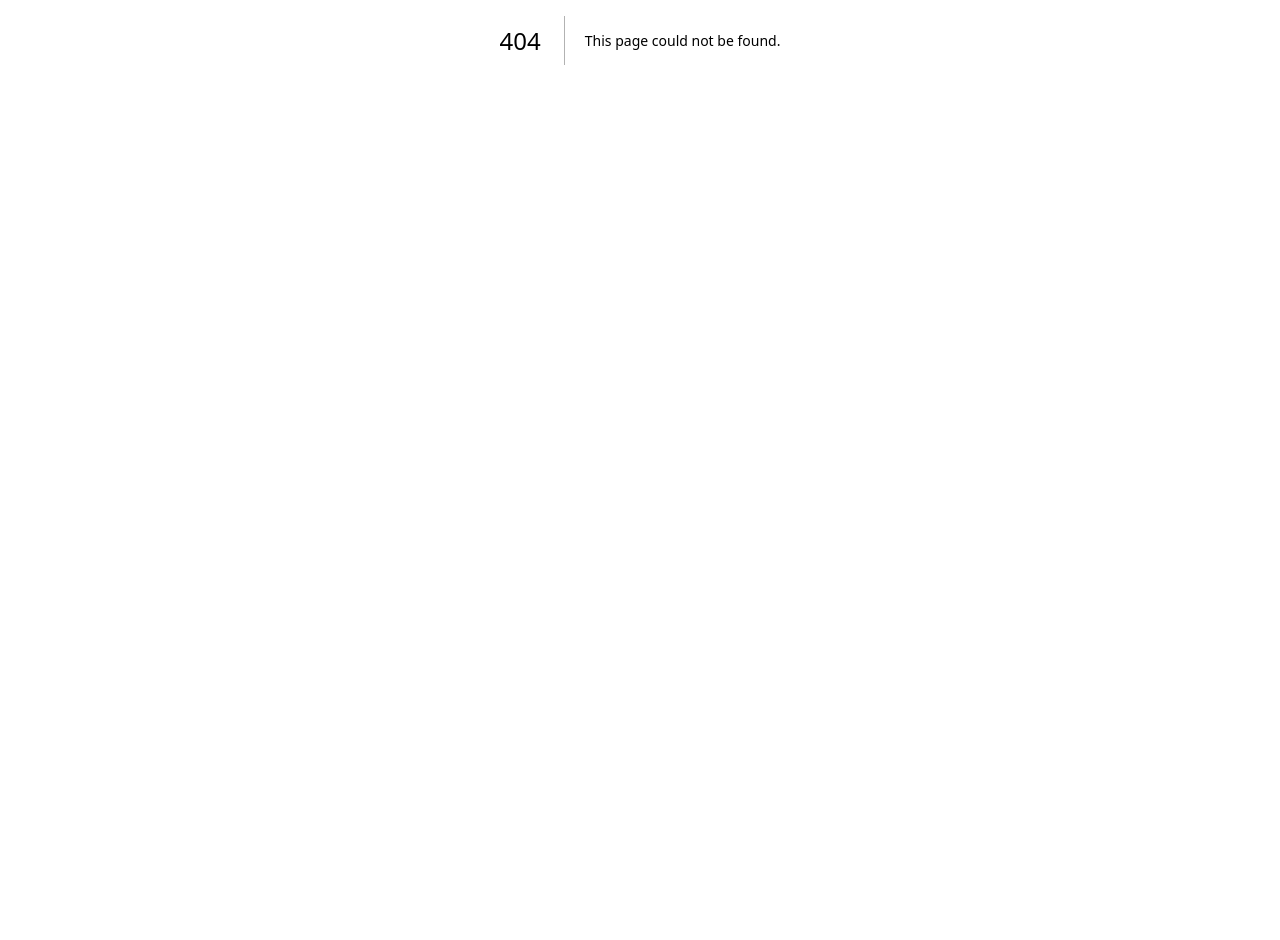
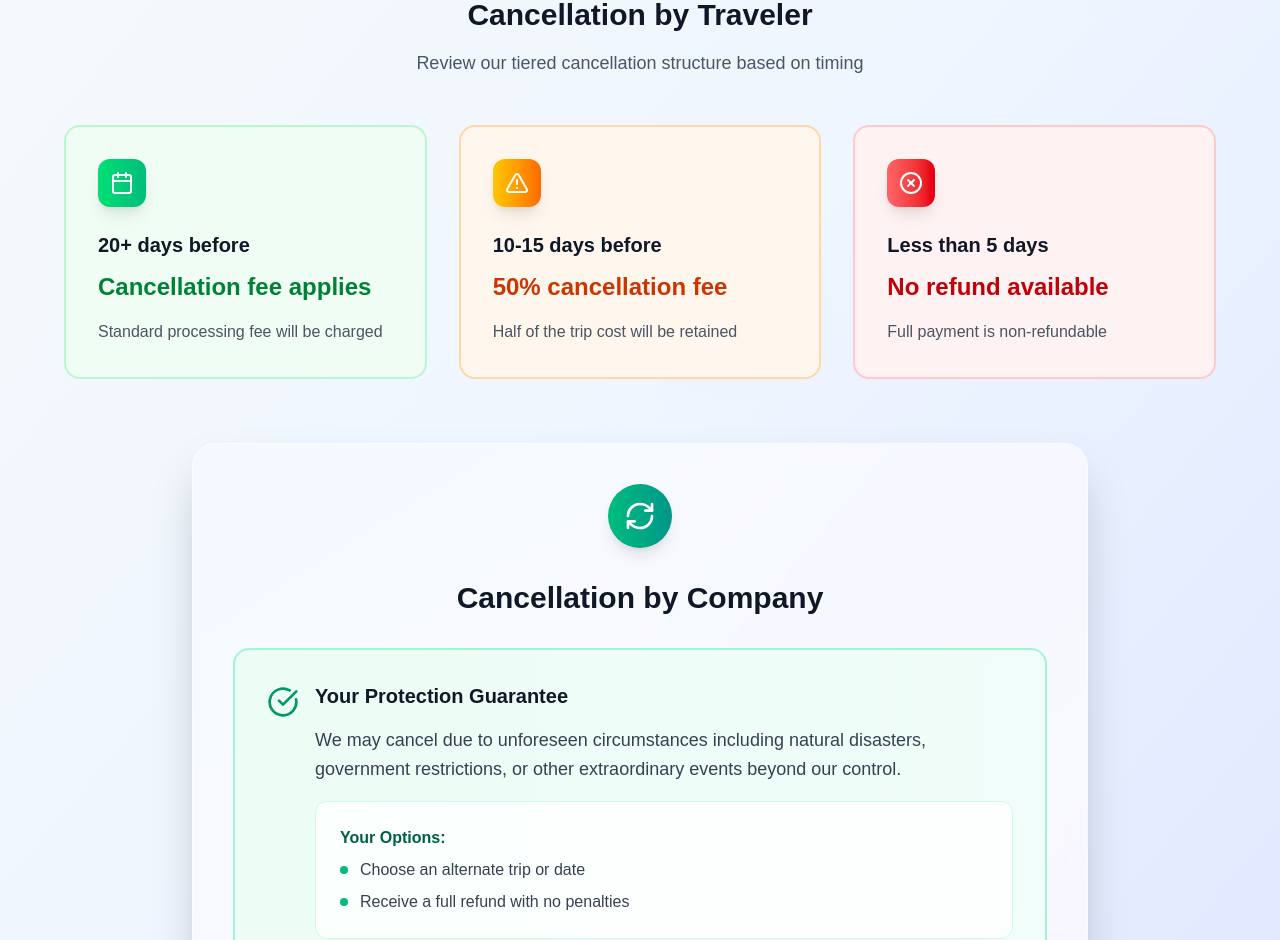
Before and after one commit to shivansh179/tripPlanner, a Next.js app: page /CancellationPolicy in a window 1280 px wide. Before the commit this address had no page. Shown: the part 360-1300 px from the top of the page. Before the commit the page ends 800 px from the top, so only its background shows below. Built offline with nearby package versions, Linux system fonts and the light colour scheme.

Commit message:
added page for cancelletion and refund policy

```diff
--- /dev/null
+++ b/pages/CancellationPolicy/index.tsx
@@ -0,0 +1,176 @@
+import { useState, useEffect } from 'react';
+import { Calendar, Shield, RefreshCw, AlertTriangle, CheckCircle, XCircle } from 'lucide-react';
+
+export default function CancellationPolicy() {
+  const [isVisible, setIsVisible] = useState(false);
+  const [activeCard, setActiveCard] = useState(null);
+
+  useEffect(() => {
+    setIsVisible(true);
+  }, []);
+
+  const travelerPolicies = [
+    {
+      id: 1,
+      period: "20+ days before",
+      fee: "Cancellation fee applies",
+      description: "Standard processing fee will be charged",
+      icon: <Calendar className="w-6 h-6" />,
+      color: "from-green-400 to-emerald-500",
+      textColor: "text-green-700",
+      bgColor: "bg-green-50",
+      borderColor: "border-green-200"
+    },
+    {
+      id: 2,
+      period: "10-15 days before",
+      fee: "50% cancellation fee",
+      description: "Half of the trip cost will be retained",
+      icon: <AlertTriangle className="w-6 h-6" />,
+      color: "from-yellow-400 to-orange-500",
+      textColor: "text-orange-700",
+      bgColor: "bg-orange-50",
+      borderColor: "border-orange-200"
+    },
+    {
+      id: 3,
+      period: "Less than 5 days",
+      fee: "No refund available",
+      description: "Full payment is non-refundable",
+      icon: <XCircle className="w-6 h-6" />,
+      color: "from-red-400 to-red-600",
+      textColor: "text-red-700",
+      bgColor: "bg-red-50",
+      borderColor: "border-red-200"
+    }
+  ];
+
+  return (
+    <div className="min-h-screen bg-gradient-to-br from-slate-50 via-blue-50 to-indigo-100">
+      {/* Animated background elements */}
+      <div className="fixed inset-0 overflow-hidden pointer-events-none">
+        <div className="absolute top-20 left-10 w-32 h-32 bg-blue-200 rounded-full mix-blend-multiply filter blur-xl opacity-40 animate-pulse"></div>
+        <div className="absolute top-40 right-20 w-40 h-40 bg-purple-200 rounded-full mix-blend-multiply filter blur-xl opacity-40 animate-pulse" style={{animationDelay: '2s'}}></div>
+        <div className="absolute bottom-20 left-1/2 w-36 h-36 bg-pink-200 rounded-full mix-blend-multiply filter blur-xl opacity-40 animate-pulse" style={{animationDelay: '4s'}}></div>
+      </div>
+
+      <div className="relative z-10 container mx-auto px-4 py-12">
+        {/* Header Section */}
+        <div className={`text-center mb-16 transition-all duration-1000 ${isVisible ? 'opacity-100 translate-y-0' : 'opacity-0 translate-y-8'}`}>
+          <div className="inline-flex items-center justify-center w-16 h-16 bg-gradient-to-r from-blue-500 to-purple-600 rounded-full mb-6 shadow-lg">
+            <Shield className="w-8 h-8 text-white" />
+          </div>
+          <h1 className="text-5xl font-bold bg-gradient-to-r from-gray-900 via-blue-800 to-purple-800 bg-clip-text text-transparent mb-4">
+            Cancellation Policy
+          </h1>
+          <p className="text-xl text-gray-600 max-w-2xl mx-auto leading-relaxed">
+            Transparent and fair cancellation terms designed with your travel plans in mind
+          </p>
+          <div className="w-24 h-1 bg-gradient-to-r from-blue-500 to-purple-600 mx-auto mt-6 rounded-full"></div>
+        </div>
+
+        {/* Traveler Cancellation Section */}
+        <div className={`mb-16 transition-all duration-1000 delay-300 ${isVisible ? 'opacity-100 translate-y-0' : 'opacity-0 translate-y-8'}`}>
+          <div className="text-center mb-12">
+            <h2 className="text-3xl font-bold text-gray-900 mb-4">Cancellation by Traveler</h2>
+            <p className="text-lg text-gray-600">Review our tiered cancellation structure based on timing</p>
+          </div>
+
+          <div className="grid md:grid-cols-3 gap-8 max-w-6xl mx-auto">
+            {travelerPolicies.map((policy, index) => (
+              <div
+                key={policy.id}
+                className={`group relative overflow-hidden rounded-2xl border-2 ${policy.borderColor} ${policy.bgColor}
+                          transform transition-all duration-500 hover:scale-105 hover:shadow-2xl cursor-pointer
+                          ${isVisible ? 'opacity-100 translate-y-0' : 'opacity-0 translate-y-8'}`}
+                style={{transitionDelay: `${600 + index * 200}ms`}}
+                onMouseEnter={() => setActiveCard(policy.id)}
+                onMouseLeave={() => setActiveCard(null)}
+              >
+                {/* Gradient overlay */}
+                <div className={`absolute inset-0 bg-gradient-to-br ${policy.color} opacity-0 group-hover:opacity-10 transition-opacity duration-300`}></div>
+
+                <div className="relative p-8">
+                  {/* Icon */}
+                  <div className={`inline-flex items-center justify-center w-12 h-12 bg-gradient-to-r ${policy.color} rounded-xl mb-6 text-white shadow-lg transform group-hover:scale-110 transition-transform duration-300`}>
+                    {policy.icon}
+                  </div>
+
+                  {/* Content */}
+                  <h3 className="text-xl font-bold text-gray-900 mb-3">{policy.period}</h3>
+                  <div className={`text-2xl font-bold ${policy.textColor} mb-4`}>
+                    {policy.fee}
+                  </div>
+                  <p className="text-gray-600 leading-relaxed">
+                    {policy.description}
+                  </p>
+
+                  {/* Animated border */}
+                  <div className={`absolute bottom-0 left-0 h-1 bg-gradient-to-r ${policy.color} transform origin-left transition-transform duration-500 ${activeCard === policy.id ? 'scale-x-100' : 'scale-x-0'}`}></div>
+                </div>
+              </div>
+            ))}
+          </div>
+        </div>
+
+        {/* Company Cancellation Section */}
+        <div className={`mb-12 transition-all duration-1000 delay-700 ${isVisible ? 'opacity-100 translate-y-0' : 'opacity-0 translate-y-8'}`}>
+          <div className="max-w-4xl mx-auto">
+            <div className="bg-white/70 backdrop-blur-sm rounded-3xl shadow-2xl border border-white/20 p-10 relative overflow-hidden">
+              {/* Background pattern */}
+              <div className="absolute inset-0 bg-gradient-to-br from-blue-50/50 to-purple-50/50"></div>
+
+              <div className="relative z-10">
+                <div className="flex items-center justify-center mb-8">
+                  <div className="inline-flex items-center justify-center w-16 h-16 bg-gradient-to-r from-emerald-500 to-teal-600 rounded-full shadow-lg">
+                    <RefreshCw className="w-8 h-8 text-white" />
+                  </div>
+                </div>
+
+                <h2 className="text-3xl font-bold text-center text-gray-900 mb-8">
+                  Cancellation by Company
+                </h2>
+
+                <div className="bg-gradient-to-r from-emerald-50 to-teal-50 rounded-2xl p-8 border-2 border-emerald-200">
+                  <div className="flex items-start space-x-4">
+                    <CheckCircle className="w-8 h-8 text-emerald-600 flex-shrink-0 mt-1" />
+                    <div>
+                      <h3 className="text-xl font-semibold text-gray-900 mb-4">
+                        Your Protection Guarantee
+                      </h3>
+                      <p className="text-lg text-gray-700 leading-relaxed mb-4">
+                        We may cancel due to unforeseen circumstances including natural disasters,
+                        government restrictions, or other extraordinary events beyond our control.
+                      </p>
+                      <div className="bg-white/80 rounded-xl p-6 border border-emerald-100">
+                        <h4 className="font-semibold text-emerald-800 mb-2">Your Options:</h4>
+                        <ul className="text-gray-700 space-y-2">
+                          <li className="flex items-center space-x-3">
+                            <div className="w-2 h-2 bg-emerald-500 rounded-full"></div>
+                            <span>Choose an alternate trip or date</span>
+                          </li>
+                          <li className="flex items-center space-x-3">
+                            <div className="w-2 h-2 bg-emerald-500 rounded-full"></div>
+                            <span>Receive a full refund with no penalties</span>
+                          </li>
+                        </ul>
+                      </div>
+                    </div>
+                  </div>
+                </div>
+              </div>
+            </div>
+          </div>
+        </div>
+
+        {/* Footer CTA */}
+        <div className={`text-center transition-all duration-1000 delay-900 ${isVisible ? 'opacity-100 translate-y-0' : 'opacity-0 translate-y-8'}`}>
+          <div className="inline-flex items-center space-x-2 text-gray-600 bg-white/60 backdrop-blur-sm px-6 py-3 rounded-full border border-white/30">
+            <Shield className="w-5 h-5" />
+            <span className="font-medium">Questions? Contact our support team for assistance</span>
+          </div>
+        </div>
+      </div>
+    </div>
+  );
+}
--- a/pages/Components/Footer.tsx
+++ b/pages/Components/Footer.tsx
@@ -109,7 +109,7 @@ const Footer: React.FC = () => {
     { name: 'Blogs', href: '#' },
     { name: 'Disclaimer', href: '#' },
     { name: 'Privacy Policy', href: '/PrivacyPolicy' },
-    { name: 'Cancellation Policy', href: '#' },
+    { name: 'Cancellation Policy', href: '/CancellationPolicy' },
     { name: 'Terms & Conditions', href: '/TermsAndConditions' },
     { name: 'About Us', href: '#' },
     { name: 'Linktree', href: '#' },
```
